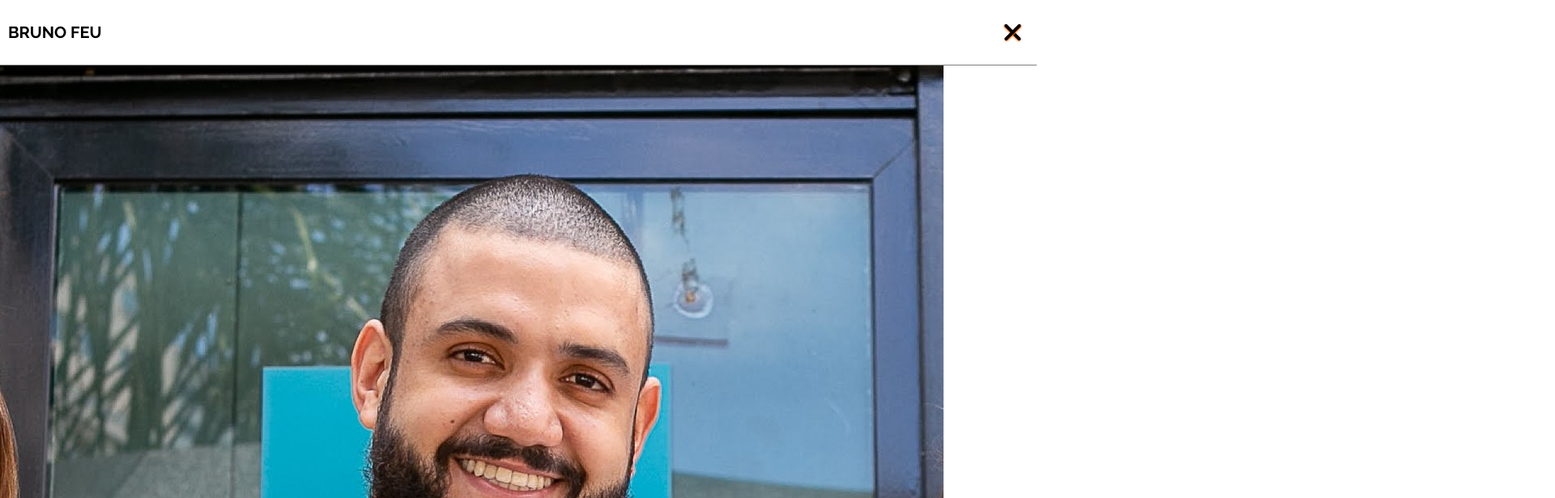
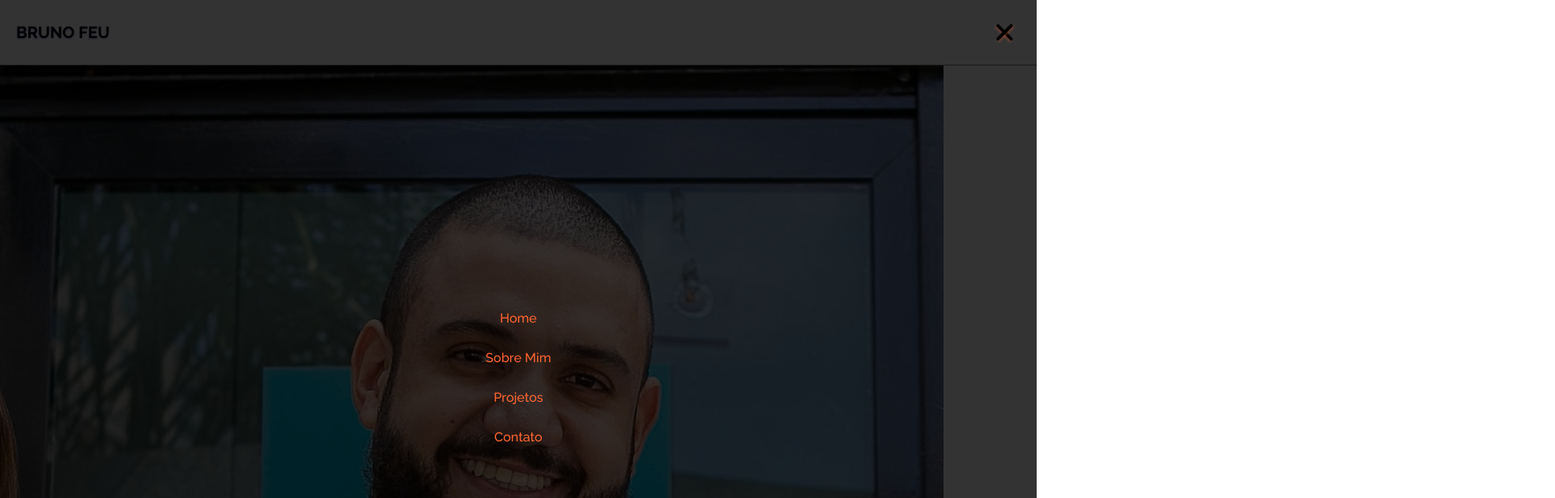
Before and after one commit to brunofeu/brunofeu.github.io, a React (Create React App) app in the folder portfolio/: page / in a window 1280 px wide. Both pictures are taken after a click on the element 1250 px from the left and 40 px from the top of the page. Shown: the top 616 px of the page at 81% size, 1920 px wide, since content can reach past the window. Built offline with nearby package versions, Linux system fonts and the light colour scheme.

Commit message:
block scroll when open menu

```diff
--- a/portfolio/src/App.js
+++ b/portfolio/src/App.js
@@ -1,9 +1,17 @@
+import { useContext, useEffect } from 'react';
 import Footer from './Components/Footer';
 import Header from './Components/Header';
 import Main from './Components/Main';
+import PortfolioContext from './context/PortfolioContext';
 
 
 function App() {
+  const [menuOpen] = useContext(PortfolioContext);
+
+  useEffect(() => {
+    const body = document.getElementsByTagName('body')[0]
+    menuOpen ? body.classList.add('blockSiteScrolling') : body.classList.remove('blockSiteScrolling')
+  }, [menuOpen])
 
   return (
   <body className=" w-11/12 xl:w-2/3 m-auto">
--- a/portfolio/src/Components/Header.jsx
+++ b/portfolio/src/Components/Header.jsx
@@ -1,6 +1,13 @@
-import React from 'react'
+import React, { useContext, useState } from 'react'
+import PortfolioContext from '../context/PortfolioContext';
 
 function Header() {
+  const [menuOpen, setMenuOpen] = useContext(PortfolioContext)
+
+  const handleClick = (event) => {
+    event.classList.toggle('open')
+    !menuOpen ? setMenuOpen(true) : setMenuOpen(false)
+  }
 
   return (
     <header className="header-container">
@@ -8,15 +15,18 @@ function Header() {
         <h1 className="header-text-name">
           BRUNO FEU
         </h1>
-        <div className="header-nav-btn" onClick={ (e) => e.target.classList.toggle('open')  }>
-          <div className="header-btn-burger" onClick={ (e) => e.target.parentNode.classList.toggle('open')  }></div>
+        <div className="header-nav-btn" onClick={ (e) => handleClick(e.target)  }>
+          <div className="header-btn-burger" onClick={ (e) => handleClick(e.target.parentNode)  }></div>
         </div>
-        {/* <nav className="header-nav">
-          <a className="header-nav-text" href="#top">Home</a>
-          <a className="header-nav-text" href="#about">Sobre Mim</a>
-          <a className="header-nav-text" href="#projects">Projetos</a>
-          <a className="header-nav-text" href="#contato">Contato</a>
-        </nav> */}
+        {menuOpen && (
+          <nav className="header-nav">
+            <a className="header-nav-text" href="#top">Home</a>
+            <a className="header-nav-text" href="#about">Sobre Mim</a>
+            <a className="header-nav-text" href="#projects">Projetos</a>
+            <a className="header-nav-text" href="#contato">Contato</a>
+        </nav>
+        )
+      }
       </div>
     </header>
   )
--- a/portfolio/src/context/PortfolioProvider.jsx
+++ b/portfolio/src/context/PortfolioProvider.jsx
@@ -1,8 +1,12 @@
+import { useState } from 'react';
 import PortfolioContext from './PortfolioContext';
 
 function PortfolioProvider({children}) {
+  const [menuOpen, setMenuOpen] = useState(false);
+
+  const state = [menuOpen, setMenuOpen]
   return (
-    <PortfolioContext.Provider value={'value'}>
+    <PortfolioContext.Provider value={state}>
       {children}
     </PortfolioContext.Provider>
   );
--- a/portfolio/src/index.css
+++ b/portfolio/src/index.css
@@ -1,10 +1,17 @@
-@import url('https://fonts.googleapis.com/css2?family=Raleway:wght@700&display=swap');
+@import url('https://fonts.googleapis.com/css2?family=Raleway:wght@500;700&display=swap');
 
 * {
   margin: 0;
   padding: 0;
   box-sizing: border-box;
 }
+
+body.blockSiteScrolling {
+    position: fixed;
+    width: 100%;
+    overflow: hidden;
+}
+
 .header-container {
   padding: 10px 0 10px;
   border-bottom: 1px solid gray;
@@ -16,19 +23,14 @@
   display: flex;
   justify-content: space-between;
   align-items: center;
-  margin: 10px;
+  margin: 10px 20px;
 }
-
 .header-text-name {
   /* text-3xl md:text-4xl xl:text-5xl text-violet-800 */
   font-size: 20px;
   font-family: 'Raleway', sans-serif;
   font-weight: 700;
-}
-
-.header-nav {
-  /* dark:text-white flex space-x-3 md:space-x-10 */
-  display: flex;
+  text-shadow: 0 1px 2px rgba(129, 140, 248,.8);
 }
 
 .header-nav-btn {
@@ -37,6 +39,7 @@
   align-items: center;
   width: 40px;
   height: 40px;
+  z-index: 50;
 }
 
 .header-btn-burger {
@@ -44,8 +47,8 @@
   height: 4px;
   background-color: #000000;
   border-radius: 5px;
-  box-shadow: 0 1px 2px rgba(255,101.47,.2);
-  transition: all .2s ease-in-out;
+  box-shadow: 0 1px 2px rgba(129, 140, 248,.8);
+  transition: all .3s ease-in-out;
 }
 
 .header-btn-burger::before,
@@ -56,15 +59,15 @@
   height: 4px;
   background-color: #000000;
   border-radius: 5px;
-  box-shadow: 0 1px 2px rgba(255,101.47,.2);
-  transition: all .2s ease-in-out;
+  box-shadow: 0 1px 2px rgba(129, 140, 248,.8);
+  transition: all .3s ease-in-out;
 }
 
 .header-btn-burger::before {
-  transform: translateY(-10px);
+  transform: translateY(-8px);
   }
 .header-btn-burger::after {
-  transform: translateY(10px);
+  transform: translateY(8px);
 }
 
 /* ANIMATION */
@@ -75,12 +78,40 @@
 }
 .header-nav-btn.open .header-btn-burger::before {
   transform: rotate(45deg) translate(19px, -19px);
+  box-shadow: 0 2px 3px rgba(255,101,47,.3);
 }
 .header-nav-btn.open .header-btn-burger::after {
   transform: rotate(-45deg) translate(19px, 19px);
+  box-shadow: 0 2px 3px rgba(255,101,47,.3);
 }
 
 .header-nav-text {
   /* hidden md:block hover:underline hover:decoration-2 hover:decoration-indigo-400 */
   text-decoration: none;
 }
+/*END ANIMATION*/
+
+.header-nav {
+  /* dark:text-white flex space-x-3 md:space-x-10 */
+  background-color: rgba(0,0,0,.8);
+  width: 100%;
+  height: 100%;
+  display: flex;
+  position: absolute;
+  top: 0;
+  left: 0;
+  flex-direction: column;
+  align-items: center;
+  padding-top: 30%;
+  gap: 30px;
+
+}
+
+
+
+.header-nav-text {
+  color: rgb(255,101,47);
+  font-size: 16px;
+  font-family: 'Raleway', sans-serif;
+  font-weight: 500;
+}
```
